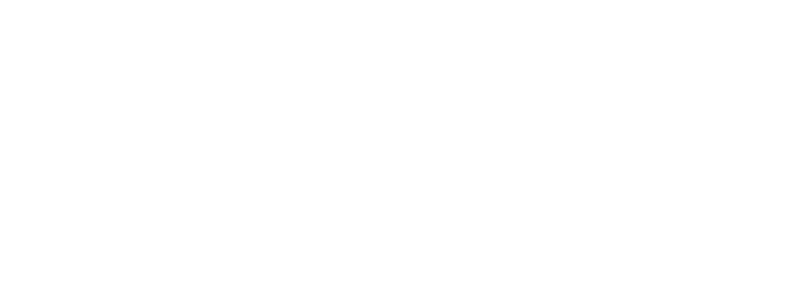
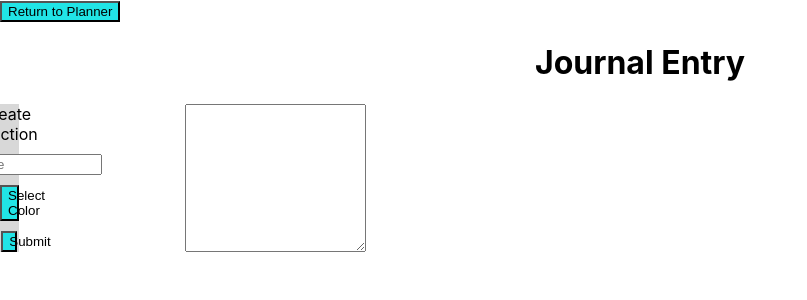
Before and after one commit to gregoryweber/ucsd-cse110-planner-journal, a React (Create React App) app in the folder client/: page / in a window 1280 px wide. Shown: the top 300 px of the page, without its empty margins (0-807 px from the left). Built offline with nearby package versions, Linux system fonts and the light colour scheme.

Commit message:
Created 'Create Section' menu on the journaling page

```diff
--- a/client/src/App.tsx
+++ b/client/src/App.tsx
@@ -1,10 +1,12 @@
 import React from 'react';
-import logo from './logo.svg';
 import './App.css';
+import JournalPage from './components/Journal-Page';
 
 function App() {
   return (
-    null
+    <div>
+      <JournalPage />
+    </div>
   );
 }
 
--- /dev/null
+++ b/client/src/components/ColorPicker.tsx
@@ -0,0 +1,23 @@
+import React, { useState } from "react";
+import { Colorful, ColorResult } from "@uiw/react-color";
+
+interface ColorPickerProps {
+  color: string;
+  onChangeColor: (newColor: string) => void;
+}
+
+const ColorPicker: React.FC<ColorPickerProps> = ({ color, onChangeColor }) => {
+  const [hex, setHex] = useState(color || "#fff");
+
+  return (
+    <Colorful
+      color={hex}
+      onChange={(color: ColorResult) => {
+        setHex(color.hex);
+        onChangeColor(color.hex);
+      }}
+    />
+  );
+};
+
+export default ColorPicker;
--- /dev/null
+++ b/client/src/components/Create-Section.tsx
@@ -0,0 +1,55 @@
+import { useState } from "react";
+import ColorPicker from "./ColorPicker"
+
+const CreateSection = () => {
+
+  const [ sectionName, setSectionName ] = useState("");
+  const [ hex, setHex ] = useState("#ffffff");
+  const [ showColorPicker, setShowColorPicker ] = useState(false);
+
+  const onSubmit = (event: React.FormEvent<HTMLFormElement>) => {
+    event.preventDefault();
+  }
+
+  return (
+    <div style={{backgroundColor: hex}}>
+      <div className="create-section" style={{ backgroundColor: "#d8d8d8", width: '10%'}}>
+        <form onSubmit={(event) => onSubmit(event)}>
+          <div style={{ display: 'flex', flexDirection: 'column', justifyContent: 'center', alignItems:'center', gap: '10px', width: '100%' }}>
+            <label>Create Section</label>
+            <input
+              required
+              type="text"
+              value={sectionName}
+              onChange={(e) => {
+                setSectionName(e.target.value);
+              }}
+              placeholder="Section Name"
+            />
+            <button
+              type="button"
+              onClick={() => setShowColorPicker(!showColorPicker)}
+              style={{ backgroundColor: "#21e4e6", color: "black", width: '100%' }}
+            >
+              Select Color
+            </button>
+            <button
+              type="submit"
+              style={{ backgroundColor: "#21e4e6", color: "black", width: '50%' }}
+            >
+              Submit
+            </button>
+          </div>
+        </form>
+        {showColorPicker && (
+          <ColorPicker
+            color={hex}
+            onChangeColor={(newColor) => setHex(newColor)}
+          />
+        )}
+      </div>
+    </div>
+  );
+};
+
+export default CreateSection;
--- /dev/null
+++ b/client/src/components/Journal-Page.tsx
@@ -0,0 +1,24 @@
+import CreateSection from "./Create-Section"
+
+const JournalPage = () => {
+
+  return (
+    <div>
+       <div>
+        <button style={{backgroundColor: "#21e4e6", color: "black"}}>Return to Planner</button>
+        <div style={{ display: 'flex', justifyContent: 'center', alignItems: 'center'}}>
+          <h1>Journal Entry</h1>
+        </div>
+      </div>
+
+      <div style={{ display: 'flex'}}>
+        <CreateSection />
+        <textarea></textarea>
+      </div>
+
+
+    </div>
+  );
+};
+
+export default JournalPage;
```
Also changed, not shown: 1 other file (tests, documents, lock files or other folders).
